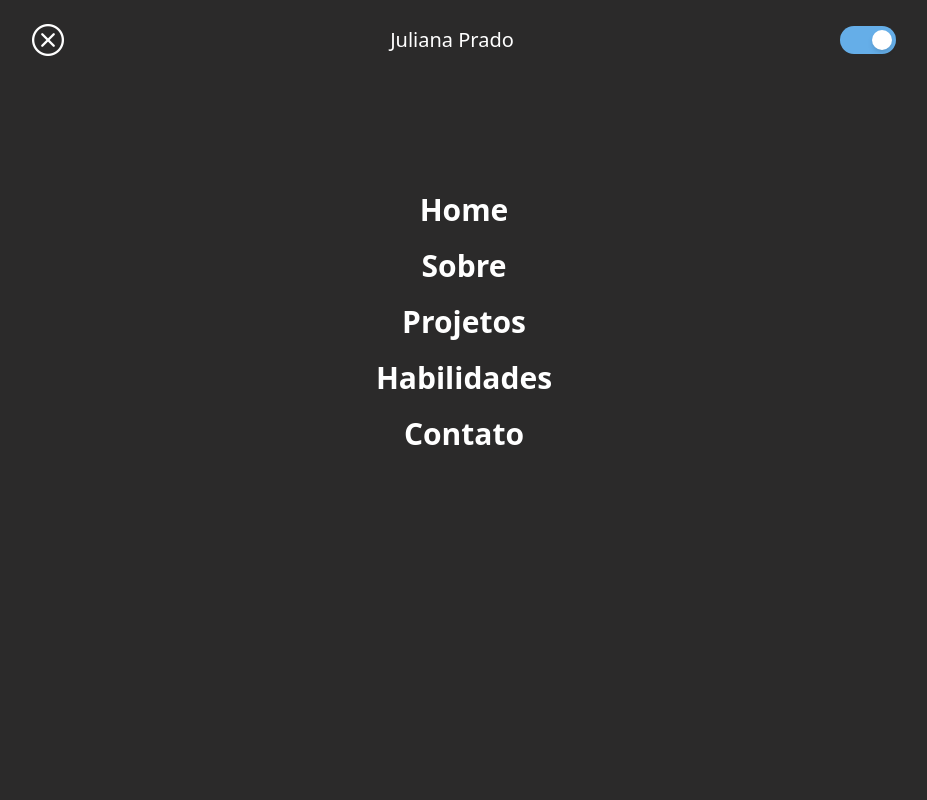
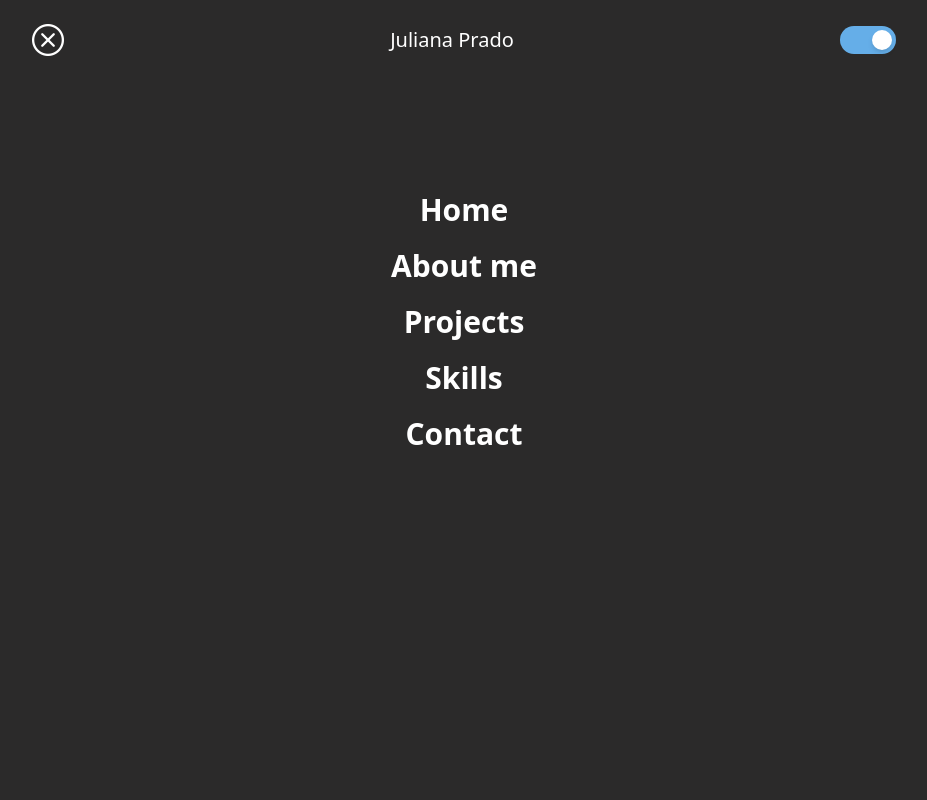
Before and after one commit to julevi/julevi.github.io, a React (Vite) app: page / in a window 1280 px wide. Both pictures are taken after a click on the picture 224 px from the left and 40 px from the top of the page. Shown: the top 800 px of the page, without its empty margins (176-1103 px from the left). Built offline with nearby package versions, Linux system fonts and the light colour scheme; no server answers; the database is empty.

Commit message:
update english version

```diff
--- a/src/components/Apresentacao.jsx
+++ b/src/components/Apresentacao.jsx
@@ -6,7 +6,6 @@ import me from '../assets/images/me.png'
 import seta from '../assets/images/seta.png'
 import {motion} from "framer-motion"
 import { fadeInLeft, scalein, opacidade} from '../../motionConfig';
-import pdf from '../assets/cv-Juliana-Prado.pdf'
 const Apresentacao = () => {
 
   function scrollToSection(sectionId) {
@@ -22,7 +21,7 @@ const Apresentacao = () => {
       <div className="container max-w-7xl mx-auto flex flex-col items-center justify-center h-screen mt-0">
         <div className="flex flex-col-reverse lg:flex-row items-center justify-center ">
           <div className="">
-            <motion.p className="text-2xl sm:text-3xl lg:text-4xl text-center lg:text-left" {...fadeInLeft}> <i>Olá, eu sou Juliana!</i> </motion.p>
+            <motion.p className="text-2xl sm:text-3xl lg:text-4xl text-center lg:text-left" {...fadeInLeft}> <i>Hello, world! I'm Juliana!</i> </motion.p>
             <h1 className="animado text-4xl sm:text-6xl lg:text-8xl mb-0 mt-2 font-bold text-center lg:text-left" ><span className=''></span><br /><p className=''>Developer</p></h1>
             <motion.div className='flex flex-col items-center justify-center lg:items-start' {...opacidade}>
               <div className="flex mt-4 gap-4" >
@@ -36,7 +35,7 @@ const Apresentacao = () => {
                   <img className="mt-5 lg:mt-0 sm:w-auto animacaoToque" src={whatsapp} alt="whatsapp" />
                 </a>
               </div>
-              <a href={pdf} download className="mt-4 botao2 px-8 py-2 animacaoToque">Download do CV</a>
+              <a className="mt-4 botao2 px-8 py-2 animacaoToque">CV Download</a>
 
             </motion.div>
           </div>
--- a/src/components/Contato.jsx
+++ b/src/components/Contato.jsx
@@ -38,15 +38,15 @@ const Contato = () => {
                     <motion.img className='hidden lg:block w-96 mx-5' {...scalein} src={desenho} alt="desenho" />
                     <form onSubmit={sendEmail} className='flex flex-col justify-center items-center w-full mx-5'>
 
-                        <motion.h1 className='text-4xl mb-5 font-bold text-center' {...scalein}>Contato</motion.h1>
+                        <motion.h1 className='text-4xl mb-5 font-bold text-center' {...scalein}>Contact</motion.h1>
                         <motion.div {...opacidade}>
-                            <input className='caixaForm my-2 w-full' type="text" id="nome" name="nome" placeholder="Nome:" onChange={(e) => setName(e.target.value)} value={name} required />
+                            <input className='caixaForm my-2 w-full' type="text" id="nome" name="nome" placeholder="Name:" onChange={(e) => setName(e.target.value)} value={name} required />
 
                             <input className='caixaForm my-2 w-full' type="email" id="email" name="email" placeholder="Email:" onChange={(e) => setEmail(e.target.value)} value={email} required />
 
-                            <textarea className='caixaForm my-2 w-full' id="mensagem" name="mensagem" placeholder="Digite sua mensagem:" rows="8" onChange={(e) => setMessage(e.target.value)} value={message} required></textarea>
+                            <textarea className='caixaForm my-2 w-full' id="mensagem" name="mensagem" placeholder="Type your message:" rows="8" onChange={(e) => setMessage(e.target.value)} value={message} required></textarea>
                         </motion.div>
-                        <button type="submit" className='botao1 mt-5 animacaoToque'>Enviar</button>
+                        <button type="submit" className='botao1 mt-5 animacaoToque'>Send Email</button>
 
 
                     </form>
--- a/src/components/Habilidades.jsx
+++ b/src/components/Habilidades.jsx
@@ -7,7 +7,7 @@ function Habilidades() {
   return (
     <section className="fundo2" id='habilidades'>
       <div className="container max-w-7xl mx-auto py-20">
-        <motion.h1 className='text-4xl mb-10 font-bold text-center' {...scalein}>Habilidades</motion.h1>
+        <motion.h1 className='text-4xl mb-10 font-bold text-center' {...scalein}>Skills</motion.h1>
         <div className='flex justify-center items-center'>
           <motion.div className='grid grid-cols-3 md:grid-cols-5 gap-5 lg:gap-20' {...opacidade}>
             <svg viewBox="0 0 128 128" className='icone' alt='react'>
--- a/src/components/Menu.jsx
+++ b/src/components/Menu.jsx
@@ -42,10 +42,10 @@ const Menu = ({ darkMode, toggleDarkMode }) => {
         <div className="h-screen">
           <ul className='text-black text-center flex flex-col gap-5 text-3xl pt-28'>
             <li><a className='cursor-pointer font-bold listaMenu' onClick={() => { closeMenu(); scrollToSection('home') }}>Home</a></li>
-            <li><a className='cursor-pointer font-bold listaMenu' onClick={() => { closeMenu(); scrollToSection('sobre') }}>Sobre</a></li>
-            <li><a className='cursor-pointer font-bold listaMenu' onClick={() => { closeMenu(); scrollToSection('projetos') }}>Projetos</a></li>
-            <li><a className='cursor-pointer font-bold listaMenu' onClick={() => { closeMenu(); scrollToSection('habilidades') }}>Habilidades</a></li>
-            <li><a className='cursor-pointer font-bold listaMenu' onClick={() => { closeMenu(); scrollToSection('contato') }}>Contato</a></li>
+            <li><a className='cursor-pointer font-bold listaMenu' onClick={() => { closeMenu(); scrollToSection('sobre') }}>About me</a></li>
+            <li><a className='cursor-pointer font-bold listaMenu' onClick={() => { closeMenu(); scrollToSection('projetos') }}>Projects</a></li>
+            <li><a className='cursor-pointer font-bold listaMenu' onClick={() => { closeMenu(); scrollToSection('habilidades') }}>Skills</a></li>
+            <li><a className='cursor-pointer font-bold listaMenu' onClick={() => { closeMenu(); scrollToSection('contato') }}>Contact</a></li>
           </ul>
         </div>
       )}
--- a/src/components/Projetos.jsx
+++ b/src/components/Projetos.jsx
@@ -34,7 +34,7 @@ const Projetos = () => {
   return (
     <section className="fundo1 flex items-center justify-center py-20 px-7" id="projetos">
       <div className="container max-w-7xl mx-auto">
-        <motion.h1 className='text-4xl mb-10 font-bold text-center' {...scalein}>Projetos</motion.h1>
+        <motion.h1 className='text-4xl mb-10 font-bold text-center' {...scalein}>Projects</motion.h1>
         <div className='grid lg:grid-cols-3 gap-16 grid-col-1'>
           {projetos.map((projeto, index) => (
             <motion.div key={index} className='border border-azul flex flex-col items-center justify-center animacaoToque' {...opacidade}>
--- a/src/components/Rodape.jsx
+++ b/src/components/Rodape.jsx
@@ -8,7 +8,7 @@ const Rodape = () => {
                 <div className='flex items-center justify-center pt-5 flex-col md:flex-row'>
 
                     <div className='flex items-center justify-between w-full md:w-auto flex-col md:flex-row'>
-                        <p className='text-white text-center md:mr-4 my-2 md:my-0'> © 2024 Juliana Prado. All Rights Reserved.</p>
+                        <p className='text-white text-center md:mr-4 my-2 md:my-0'> © 2025 Juliana Prado. All Rights Reserved.</p>
                     </div>
 
                 </div>
--- a/src/components/Sobre.jsx
+++ b/src/components/Sobre.jsx
@@ -9,11 +9,10 @@ const Sobre = () => {
       <div className='container max-w-7xl mx-auto px-12 py-20'>
         <div className='flex flex-col md:flex-row justify-center items-center md:gap-20'>
           <div className='mt-10 md:mt-0 text-center md:text-left'>
-            <motion.h1 className='text-4xl mb-5 font-bold' {...fadeInLeft}>Sobre Mim</motion.h1>
+            <motion.h1 className='text-4xl mb-5 font-bold' {...fadeInLeft}>About me</motion.h1>
             <motion.p className="" {...opacidade}>
-              Olá, meu nome é Juliana e sou uma desenvolvedora full-stack. Graduada em Análise e Desenvolvimento de Sistemas pela UniAmérica, além de técnica em Desenvolvimento de Sistemas pelo Senai-SE.<br /><br />
-              Minha trajetória no desenvolvimento teve início em 2019, onde trabalhei com tecnologias front-end: JavaScript, HTML5, CSS3 e React.js. Logo depois, fui aprofundando os meus conhecimentos em back-end: Node.js, PostgreSQL, Git e criação de APIs.<br /><br />
-              Além do desenvolvimento web, adquiri experiência acadêmica em diversas áreas, incluindo microserviços e containers (Docker), business intelligence e big data, desenvolvimento mobile, desenvolvimento de banco de dados e segurança da informação. Também tive a oportunidade de explorar outras tecnologias, como Java, Python, C#, Spring Boot, .NET, MySQL e Firebase.<br /><br />
+              Hello, my name is Juliana. I'm Brazilian and currently living in the UAE. I'm a full-stack developer, graduated in Systems Analysis and Development, and I am also an undergraduate student in Data Analysis.
+              I started studying in 2019 through technical courses and project development. Today, I have several projects that showcase my skills. I invite you to explore my portfolio and discover my technical experience and the technologies I work with.
             </motion.p>
           </div>
           <img className='w-96 my-10 lg:mt-0' src={desenho} alt="desenho" />
```
